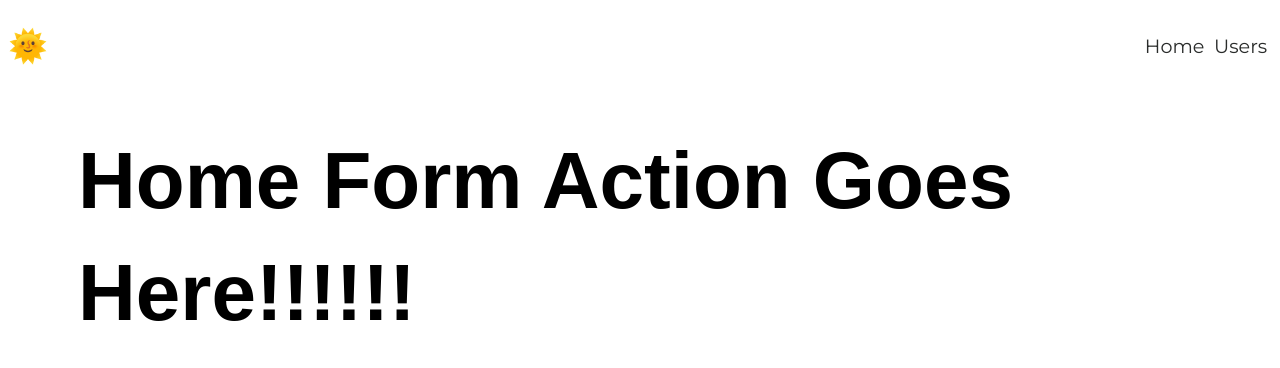
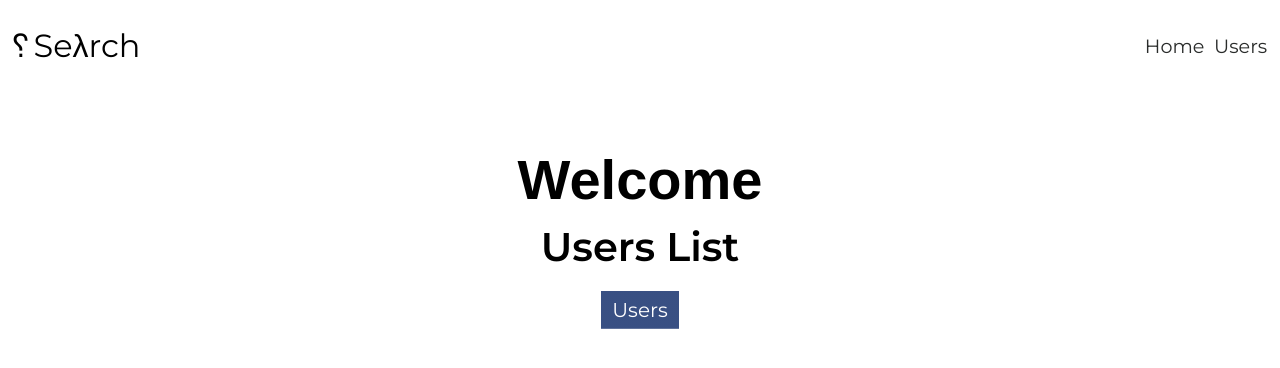
Before and after one commit to masiucd/vs-code-theme, a React (Create React App) app: page / in a window 1280 px wide. Shown: the top 368 px of the page. Built offline with nearby package versions, Linux system fonts and the light colour scheme.

Commit message:
last touch ;

```diff
--- a/src/App.tsx
+++ b/src/App.tsx
@@ -6,17 +6,19 @@ import UserProvider from './context/user/user.state';
 import UsersPage from './pages/UsersPage';
 import HomePage from './pages/HomePage';
 import { Container } from './components/styled/Wrapper';
+import NotFound from './pages/NotFound';
 
 function App() {
   return (
     <UserProvider>
       <Layout>
-        <Switch>
-          <Container>
+        <Container>
+          <Switch>
             <Route exact path="/" component={HomePage} />
             <Route exact path="/users" component={UsersPage} />
-          </Container>
-        </Switch>
+            <Route component={NotFound} />
+          </Switch>
+        </Container>
       </Layout>
     </UserProvider>
   );
--- a/src/components/styled/Buttons.tsx
+++ b/src/components/styled/Buttons.tsx
@@ -12,7 +12,6 @@ export const StyledBtn = styled.button`
   padding: .4rem .6rem;
   width: 12rem;
   text-decoration:none;
-  text-shadow:0px 1px 0px ${({ theme }) => theme.colors.white};
   transition: ${(props) => props.theme.transition.mainTransition};
   margin: .8rem 0 .5rem 0;
   letter-spacing: .1rem;
@@ -37,5 +36,24 @@ export const StyledBtn = styled.button`
 
 
 export const StyledLink = styled(Link)`
-
+ text-transform: capitalize;
+  background-image: -webkit-gradient(linear, left top, right top, color-stop(50%, ${({ theme }) => theme.colors.common}), color-stop(50%, ${({ theme }) => theme.colors.warning}));
+  background-image: linear-gradient(to right, ${({ theme }) => theme.colors.common} 50%, ${({ theme }) => theme.colors.warning} 50%);
+  background-position: 0;
+  background-size: 200%;
+  border: none;
+  padding: .3rem .7rem;
+  margin-top: 1rem;
+  color: ${({ theme }) => theme.colors.white};
+  transition: ${(props) => props.theme.transition.mainTransition};
+  font-size: 20px;
+    &:hover{
+      box-shadow: ${({ theme }) => theme.shadow.darkShadow};
+      background-position: -100%;
+      color: ${({ theme }) => theme.colors.primary}
+    }
+    &:active{
+      position: relative;
+      top: 2px;
+    }
 `;
--- a/src/components/styled/nav/Nav.tsx
+++ b/src/components/styled/nav/Nav.tsx
@@ -16,7 +16,7 @@ const Navbar: React.FC<Props> = () => {
   const [showSearchBar, toggleFn] = useToggle(false);
   return (
     <StyledNav>
-      <div id="toggleIcon" onClick={toggleFn}>🌞</div>
+      <div id="toggleIcon" onClick={toggleFn}>␦Seλrch</div>
       {showSearchBar && <SearchBar />}
 
       <StyledNavList>
--- /dev/null
+++ b/src/components/styled/title/Title.styled.tsx
@@ -0,0 +1,15 @@
+import styled from 'styled-components';
+import { FlexStyle } from '../Global';
+
+
+export const StyledTitle = styled.section`
+  padding: 1rem;
+  ${FlexStyle};
+
+`;
+export const StyledH1 = styled.h1`
+  font-size: 3.5rem;
+`;
+export const StyledH3 = styled.h3`
+  font-size: 2.5rem;
+`;
--- /dev/null
+++ b/src/components/styled/title/Title.tsx
@@ -0,0 +1,32 @@
+/* eslint-disable react/prop-types */
+import * as React from 'react';
+
+import { StyledTitle, StyledH1, StyledH3 } from './Title.styled';
+import { StyledLink } from '../Buttons';
+
+interface Props {
+  mainTitle: string;
+  subTitle?: string;
+  isCta? : boolean;
+  ctaText? : string;
+  path? : string;
+}
+
+const Title: React.FC<Props> = ({
+  mainTitle, subTitle, isCta, ctaText, path,
+}) => (
+  <StyledTitle>
+    <StyledH1>
+      {mainTitle}
+    </StyledH1>
+    <StyledH3>
+      {subTitle}
+    </StyledH3>
+    {isCta && (
+      <StyledLink to={path || '/'}>
+        {ctaText}
+      </StyledLink>
+    ) }
+  </StyledTitle>
+);
+export default Title;
--- a/src/components/users/Styled.users.tsx
+++ b/src/components/users/Styled.users.tsx
@@ -68,4 +68,10 @@ export const StyledUserItem = styled.div`
     margin-right: auto;
 
   }
+
+  @media(max-width:375px){
+    p{
+      font-size: .9rem;
+    }
+  }
 `;
--- a/src/pages/HomePage.tsx
+++ b/src/pages/HomePage.tsx
@@ -1,14 +1,13 @@
 import * as React from 'react';
+import Title from '../components/styled/title/Title';
 
 interface Props {
 
 }
 
 const HomePage: React.FC<Props> = () => (
-  <div>
-    {' '}
-    <h1> Home Form action goes here!!!!!! </h1>
-    {' '}
-  </div>
+  <>
+    <Title mainTitle="Welcome" subTitle="Users List" isCta ctaText="users" path="/users" />
+  </>
 );
 export default HomePage;
--- /dev/null
+++ b/src/pages/NotFound.tsx
@@ -0,0 +1,13 @@
+import * as React from 'react';
+import Title from '../components/styled/title/Title';
+
+interface Props {
+
+}
+
+const NotFound: React.FC<Props> = () => (
+  <>
+    <Title mainTitle="oooops 💩🧘🏽‍♀️🙈" subTitle="Page not found" isCta ctaText="Back Home" path="/" />
+  </>
+);
+export default NotFound;
```
